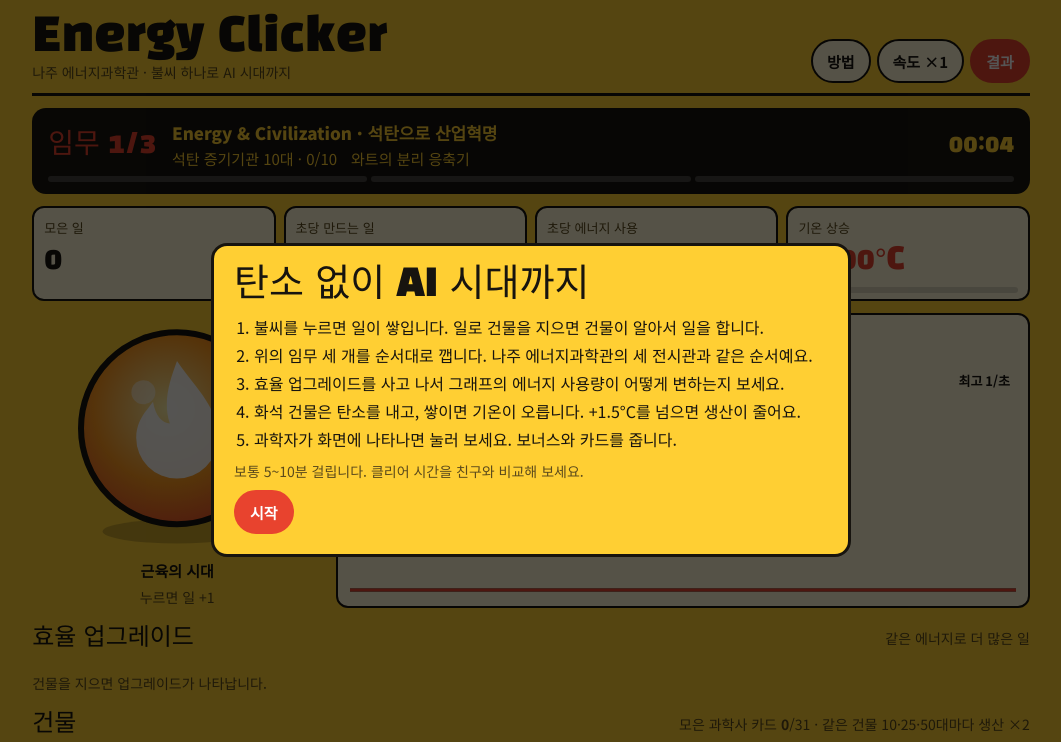
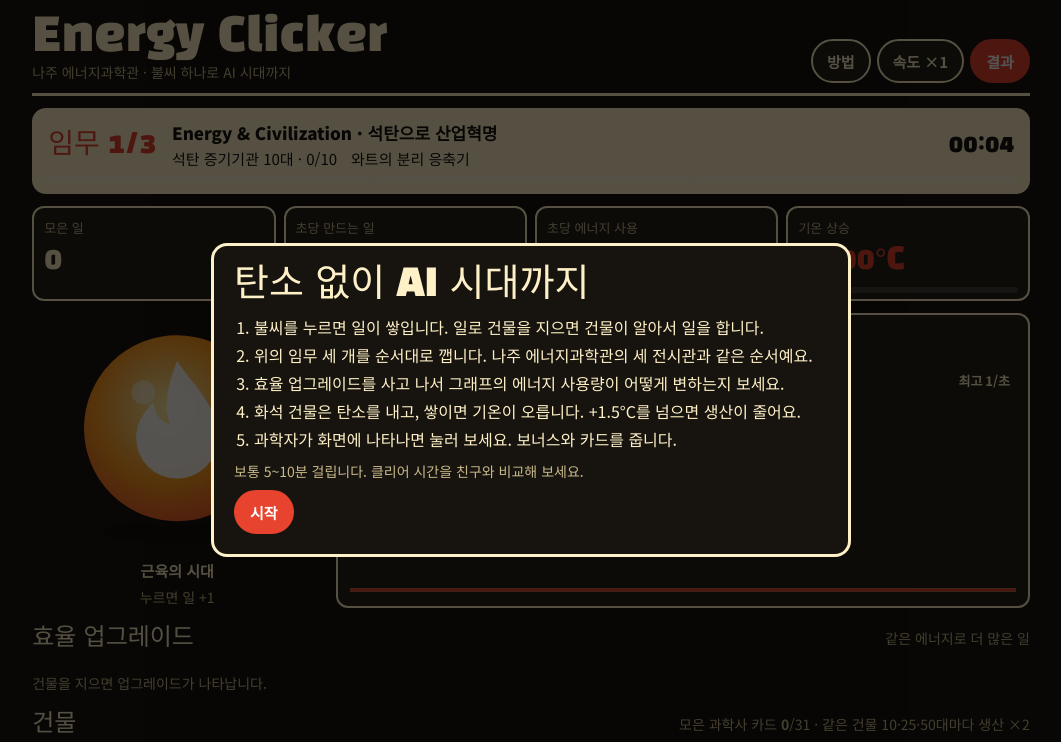
Before and after one commit to Miniipad03/energy-clicker, a plain HTML site: page index.html in a window 1280 px wide. Shown: the top 742 px of the page, without its empty margins (109-1170 px from the left). Drawn offline with Linux system fonts and the light colour scheme.

Commit message:
Dark theme by default
Co-Authored-By: Claude Opus 5.5 <noreply@anthropic.com>
Claude-Session: https://claude.ai/code/session_019tcQUph2dUgSngLUoAVDvC

```diff
--- a/index.html
+++ b/index.html
@@ -2,6 +2,7 @@
 <html lang="ko">
 <head>
 <meta charset="utf-8">
+<meta name="color-scheme" content="dark">
 <meta name="viewport" content="width=device-width,initial-scale=1">
 <title>Energy Clicker</title>
 <link rel="preconnect" href="https://fonts.googleapis.com">
@@ -13,7 +14,7 @@
    COLOUR/TYPE: 햇빛 노랑, 그을음 검정, 불꽃 빨강 / Black Han Sans + Noto Sans KR
    LAYOUT: 임무 → 계기판 → 버튼+그래프 → 업그레이드 → 건물. 600px 이하 1열 */
 :root{color-scheme:light dark;--bg:light-dark(#ffcf33,#17140f);--card:light-dark(#fff6d6,#262119);--ink:light-dark(#17140f,#fff1c7);--mute:light-dark(#5b4a1c,#c9b98a);--red:#e8432e;--line:light-dark(#17140f,#fff1c7);--ok:light-dark(#1f6b3a,#7ee0a0);--blue:light-dark(#1d4fa0,#8fb8ff)}
-:root[data-theme=light]{color-scheme:light}:root[data-theme=dark]{color-scheme:dark}
+:root,:root[data-theme=light],:root[data-theme=dark]{color-scheme:dark}
 *{box-sizing:border-box;min-width:0}
 body{margin:0;background:var(--bg);color:var(--ink);font:16px/1.5 "Noto Sans KR",system-ui,sans-serif;overflow-x:clip;-webkit-tap-highlight-color:transparent}
 h1,h2,.bh{font-family:"Black Han Sans","Noto Sans KR",sans-serif;font-weight:400;line-height:1.05;margin:0}
```
